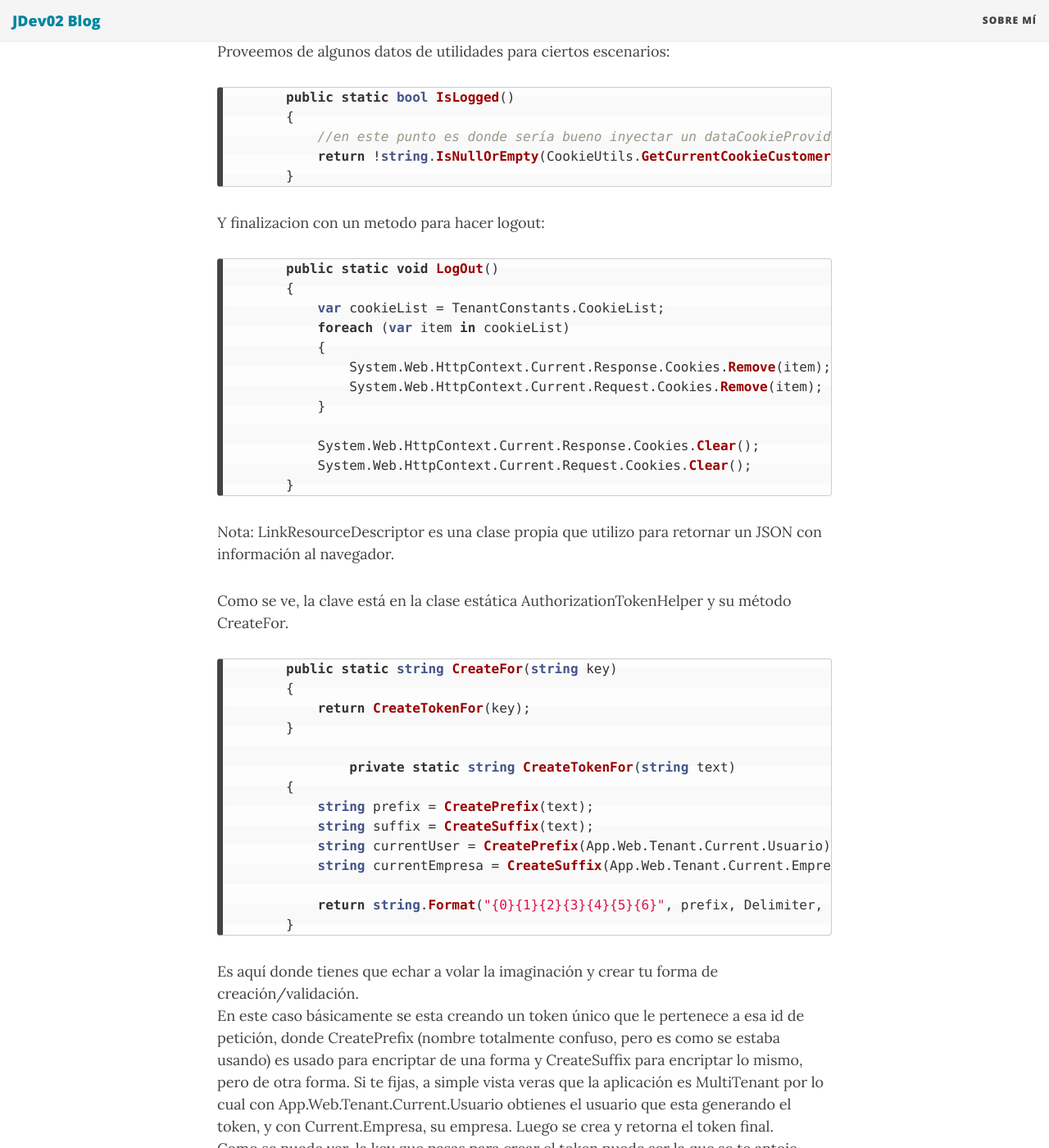
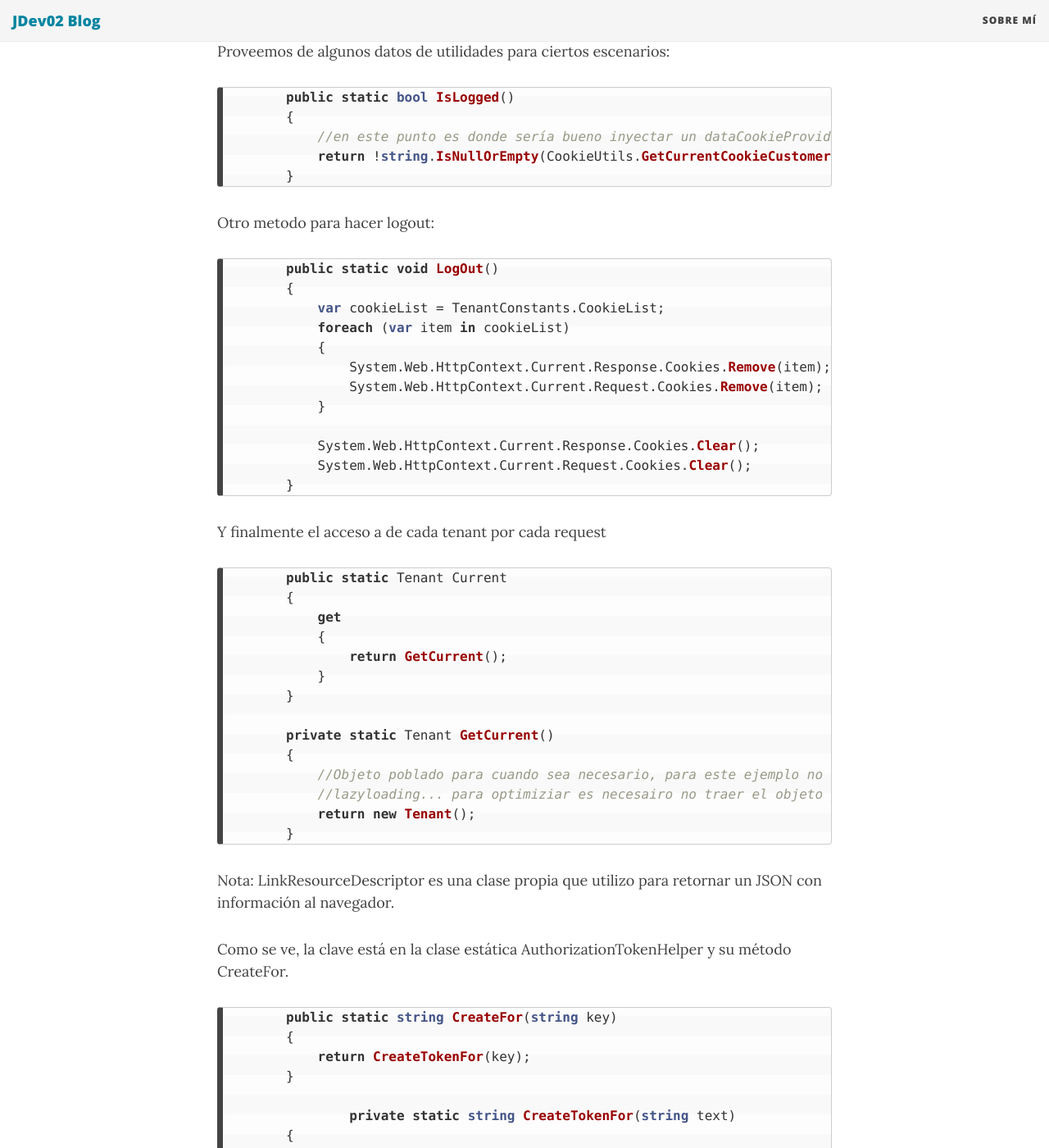
Before and after one commit to JDev02/JDev02.github.io, a Jekyll site: the page built from _posts/2016-12-05-App-Web-MultiTenant.md, in a window 1280 px wide and 1400 px high, scrolled down 2991 px. Shown: the whole window at 82% size. Built offline with Jekyll 4.4.1, drawn with Linux system fonts in a browser that asks for light colours; nearby versions of some CDN libraries; comment, search, counter and statistics services are not loaded.

Commit message:
actualzación 2do post

````diff
--- a/_posts/2016-12-05-App-Web-MultiTenant.md
+++ b/_posts/2016-12-05-App-Web-MultiTenant.md
@@ -105,7 +105,7 @@ Proveemos de algunos datos de utilidades para ciertos escenarios:
         }
 ```
 
-Y finalizacion con un metodo para hacer logout:
+Otro metodo para hacer logout:
 
 
 ```cs
@@ -123,6 +123,25 @@ Y finalizacion con un metodo para hacer logout:
         }
 ```
 
+Y finalmente el acceso a de cada tenant por cada request
+
+
+```cs
+        public static Tenant Current
+        {
+            get
+            {
+                return GetCurrent();
+            }
+        }
+
+        private static Tenant GetCurrent()
+        {
+            //Objeto poblado para cuando sea necesario, para este ejemplo no hacia falta ya que las properties son
+            //lazyloading... para optimiziar es necesairo no traer el objeto poblado completamente por cada GetCurrent().
+            return new Tenant();
+        }
+```
 
 
 
````
